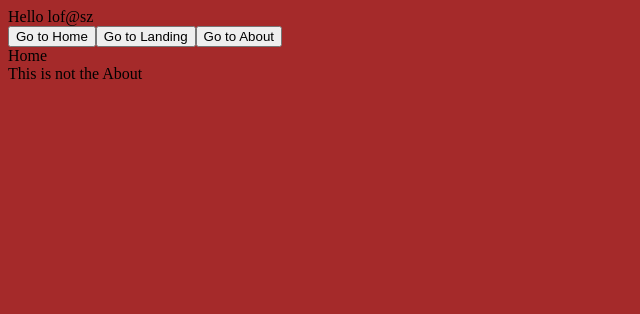
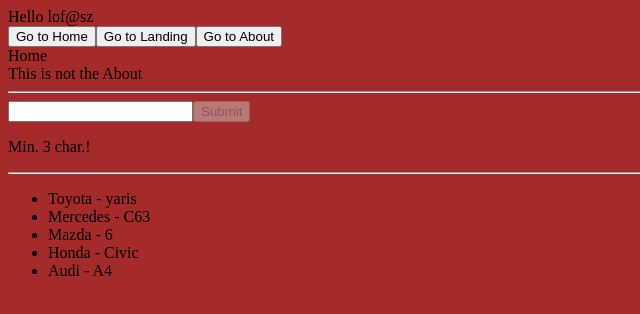
Before and after one commit to klikknpro/react-practices, a React (Create React App) app: page / in a window 1280 px wide. Shown: the top 314 px of the page, without its empty margins (0-640 px from the left). Built offline with nearby package versions, Linux system fonts and the light colour scheme.

Commit message:
Wednesday para

```diff
--- a/src/App.jsx
+++ b/src/App.jsx
@@ -1,11 +1,22 @@
-import { useState } from "react";
-
-const Content = () => {
-  // a h1 szoveg menne majd ide
-}
+import React, { useState } from 'react'
+import Input from "./components/Input"
 
 const App = () => {
-  let [shouldShowLanding, setterFunc] = useState("Home");
+  const [shouldShowLanding, setterFunc] = useState("Home");
+  // standard react input cucc
+  const [inputValue, setInput] = useState("");
+  const isActive = inputValue.length < 3;
+
+  const cars = [
+    {brand: "Toyota", model: "yaris", topSpeed: "190km/h"},
+    {brand: "Mercedes", model: "C63", topSpeed: "260km/h"},
+    {brand: "Mazda", model: "6", topSpeed: "210km/h"},
+    {brand: "Honda", model: "Civic", topSpeed: "200km/h"},
+    {brand: "Audi", model: "A4", topSpeed: "220km/h"},
+  ];
+
+  console.log("render");
+  console.log(inputValue);
 
   return (
     <div>
@@ -22,6 +33,23 @@ const App = () => {
         {/* hmmm conditional rendering wtf cucc ... */}
         {shouldShowLanding === "About" || <div>This is not the About</div>}
       </div>
+      <hr/>
+      {/* standard react input cucc */}
+      <input type="text" value={inputValue} onChange={(e) => {
+        setInput(e.target.value);
+        }
+      }/>
+      <button disabled={isActive}>Submit</button>
+      {isActive && <p>Min. 3 char.!</p>}
+      <hr/>
+      <ul>
+        {cars.map((car) => {
+          if (car.brand.startsWith(inputValue)) {
+            return <li>{car.brand} - {car.model}</li>
+          }
+        })}
+        {/* ugyanez filter-el */}
+      </ul>
     </div>
   );
 }
--- /dev/null
+++ b/src/components/Input.jsx
@@ -0,0 +1,20 @@
+// standard react input cucc
+import React, {useState} from 'react';
+
+function Input(props) {
+  const [inputValue, setInput] = useState("");
+
+  // console.log("render comp");
+  // console.log(inputValue);
+
+  return (
+    <div>
+      <input type="text" value={inputValue} onChange={(e) => {
+        setInput(e.target.value);
+        }
+      }/>
+    </div>
+  )
+}
+
+export default Input
```
